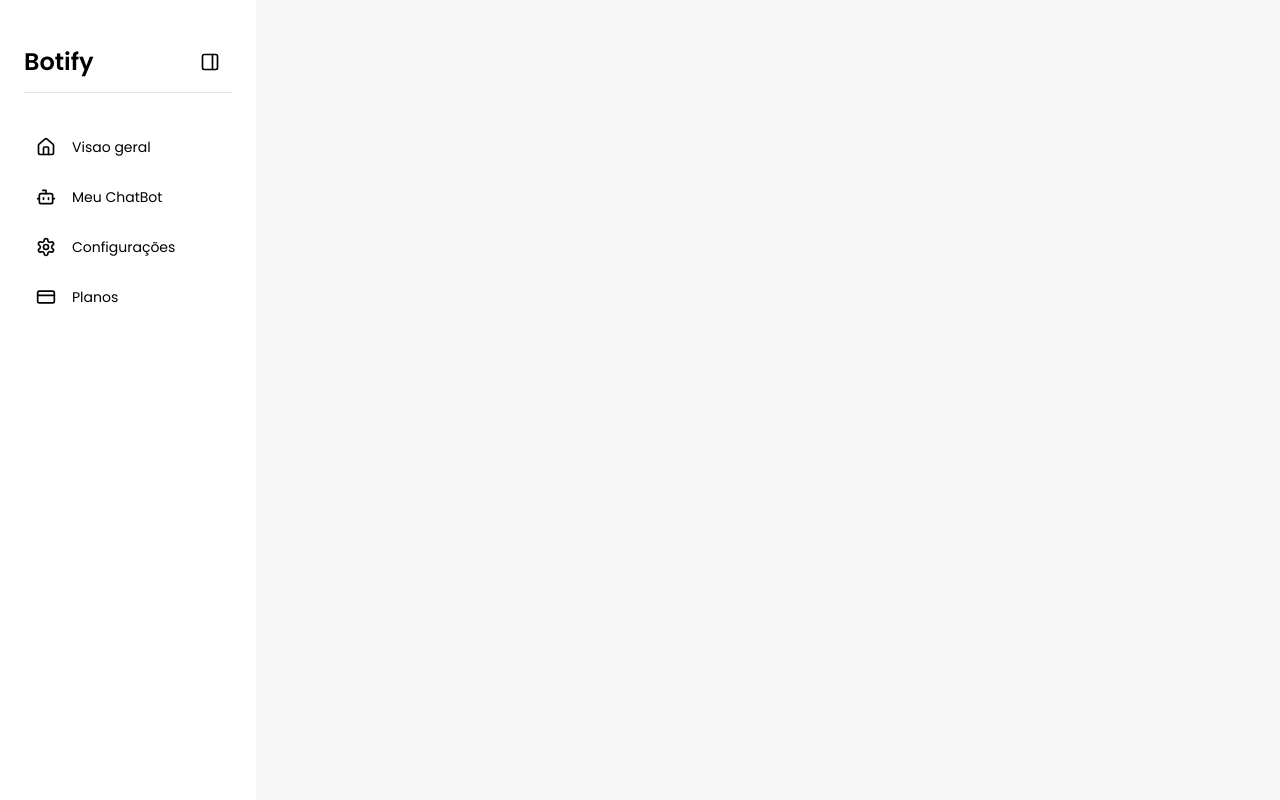
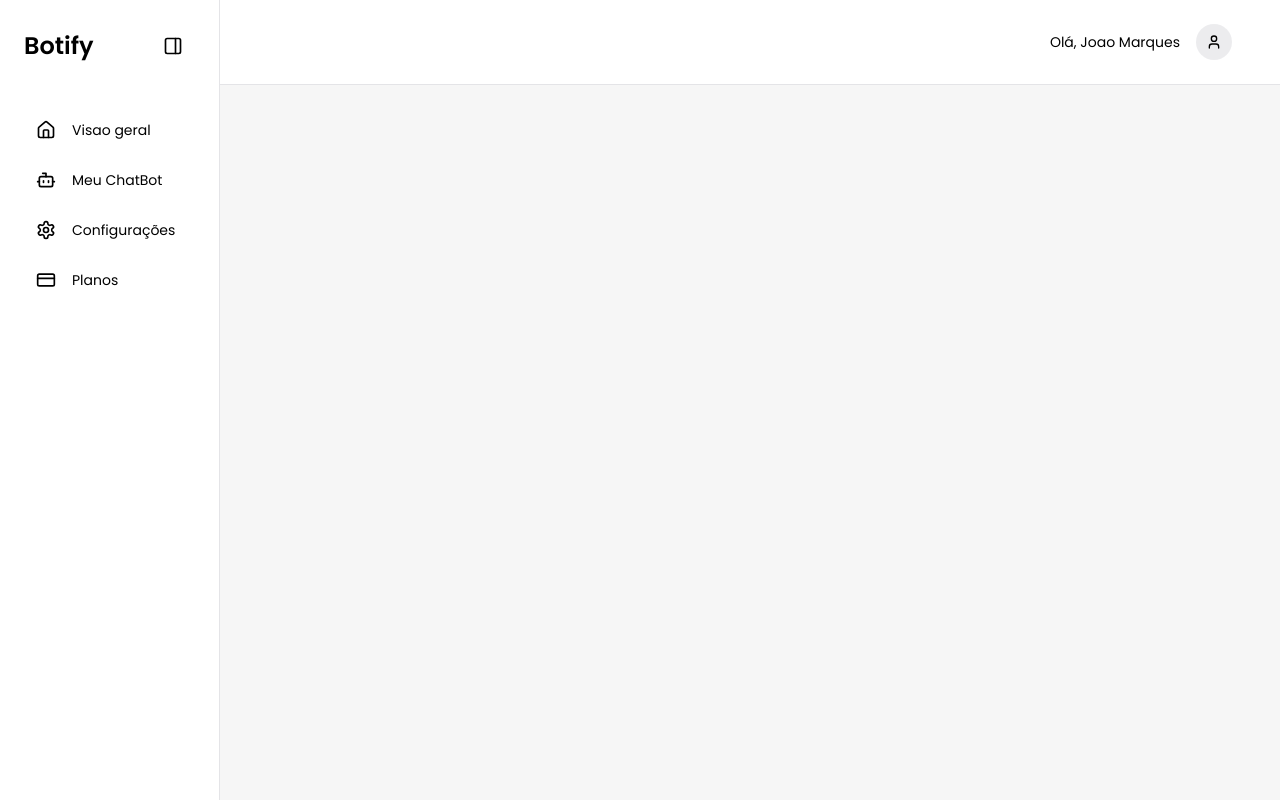
Before and after one commit to devmarquess00/botify-front, a Next.js app: page /dashboard in a window 1280 px wide. Built offline with nearby package versions, Linux system fonts and the light colour scheme; a web font is replaced by a local one.

Commit message:
feat: iniciando componente header e ajustando algumas tipagens em componentes de ui para melhorar manutencao

```diff
--- /dev/null
+++ b/src/(private)/components/header/index.tsx
@@ -0,0 +1,20 @@
+import { LuUser } from "react-icons/lu";
+import { Subtitle } from "@/(private)/ui/subtitle";
+
+const Header = () => {
+  return (
+    <header className="py-6 px-12 bg-white border-b border-zinc-200">
+      <div className="flex items-center justify-end space-x-4">
+        <Subtitle
+          subtitle="Olá, Joao Marques"
+          variantSubtitle="subtitle-small"
+        />
+        <span className="bg-zinc-200/70 p-2.5 rounded-full">
+          <LuUser />
+        </span>
+      </div>
+    </header>
+  );
+};
+
+export { Header };
--- a/src/(private)/components/sidebar/index.tsx
+++ b/src/(private)/components/sidebar/index.tsx
@@ -12,12 +12,12 @@ const Sidebar = () => {
 
   return (
     <aside
-      className={`bg-white h-screen px-6 py-10 flex flex-col ${isOpen ? "w-64 items-start relative" : "w-28 items-center"}`}
+      className={`border-r border-zinc-200 bg-white h-screen px-6 py-6 flex flex-col ${isOpen ? "w-64 items-start relative" : "w-28 items-center"}`}
     >
       <div
         className={`w-full flex items-center mb-2 ${isOpen ? "justify-between" : "justify-center"}`}
       >
-        {isOpen && <Title title="Botify" variantTag="h2" />}
+        {isOpen && <Title title="Botify" variantTitle="h2" />}
         <Button
           className="p-3 rounded-md hover:bg-green-primary/20"
           onClick={toggleSidebar}
@@ -25,7 +25,7 @@ const Sidebar = () => {
           <LuPanelRight size={20} />
         </Button>
       </div>
-      <ul className="flex flex-col space-y-1.5 border-t border-zinc-200 pt-8 w-full">
+      <ul className="flex flex-col space-y-1.5 pt-8 w-full">
         {SidebarMenu &&
           SidebarMenu.map((menu: SidebarProps) => {
             const Icon = menu?.icon;
--- /dev/null
+++ b/src/(private)/ui/subtitle/constants.ts
@@ -0,0 +1,5 @@
+export const classNamesSubtitle = {
+  "subtitle-big": "text-xl",
+  "subtitle-medium": "text-base",
+  "subtitle-small": "text-sm",
+};
--- /dev/null
+++ b/src/(private)/ui/subtitle/index.tsx
@@ -0,0 +1,21 @@
+import { classNamesSubtitle } from "@/(private)/ui/subtitle/constants";
+
+type VariantSubtitleProps =
+  | "subtitle-big"
+  | "subtitle-medium"
+  | "subtitle-small";
+type Props = {
+  subtitle: string;
+  className?: string;
+  variantSubtitle: VariantSubtitleProps;
+};
+
+const Subtitle = ({ subtitle, className, variantSubtitle }: Props) => {
+  return (
+    <p className={`${classNamesSubtitle[variantSubtitle]} ${className}`}>
+      {subtitle}
+    </p>
+  );
+};
+
+export { Subtitle };
--- a/src/(private)/ui/title/constants/index.ts
+++ b/src/(private)/ui/title/constants.ts
@@ -1,4 +1,4 @@
-export const tags = {
+export const classNamesTitle = {
   h1: "text-4xl",
   h2: "text-2xl",
   h3: "text-xl",
--- a/src/(private)/ui/title/index.tsx
+++ b/src/(private)/ui/title/index.tsx
@@ -1,14 +1,18 @@
-import { tags } from "@/(private)/ui/title/constants";
+import { classNamesTitle } from "@/(private)/ui/title/constants";
 
-type VariantTags = "h1" | "h2" | "h3";
+type VariantTitleProps = "h1" | "h2" | "h3";
 type Props = {
   title: string;
   className?: string;
-  variantTag: VariantTags;
+  variantTitle: VariantTitleProps;
 };
 
-const Title = ({ title, className, variantTag }: Props) => {
-  return <h1 className={`font-semibold ${tags[variantTag]}`}>{title}</h1>;
+const Title = ({ title, className, variantTitle }: Props) => {
+  return (
+    <h1 className={`font-semibold ${classNamesTitle[variantTitle]}`}>
+      {title}
+    </h1>
+  );
 };
 
 export { Title };
--- a/src/app/(private)/dashboard/layout.tsx
+++ b/src/app/(private)/dashboard/layout.tsx
@@ -1,3 +1,4 @@
+import { Header } from "@/(private)/components/header";
 import { Sidebar } from "@/(private)/components/sidebar";
 import { ReactNode } from "react";
 
@@ -9,7 +10,10 @@ export default function LayoutDashboard({ children }: Props) {
   return (
     <div className="flex w-full h-screen bg-primary font-poppins">
       <Sidebar />
-      <main className="ml-10">{children}</main>
+      <main className="w-full">
+        <Header />
+        {children}
+      </main>
     </div>
   );
 }
```
